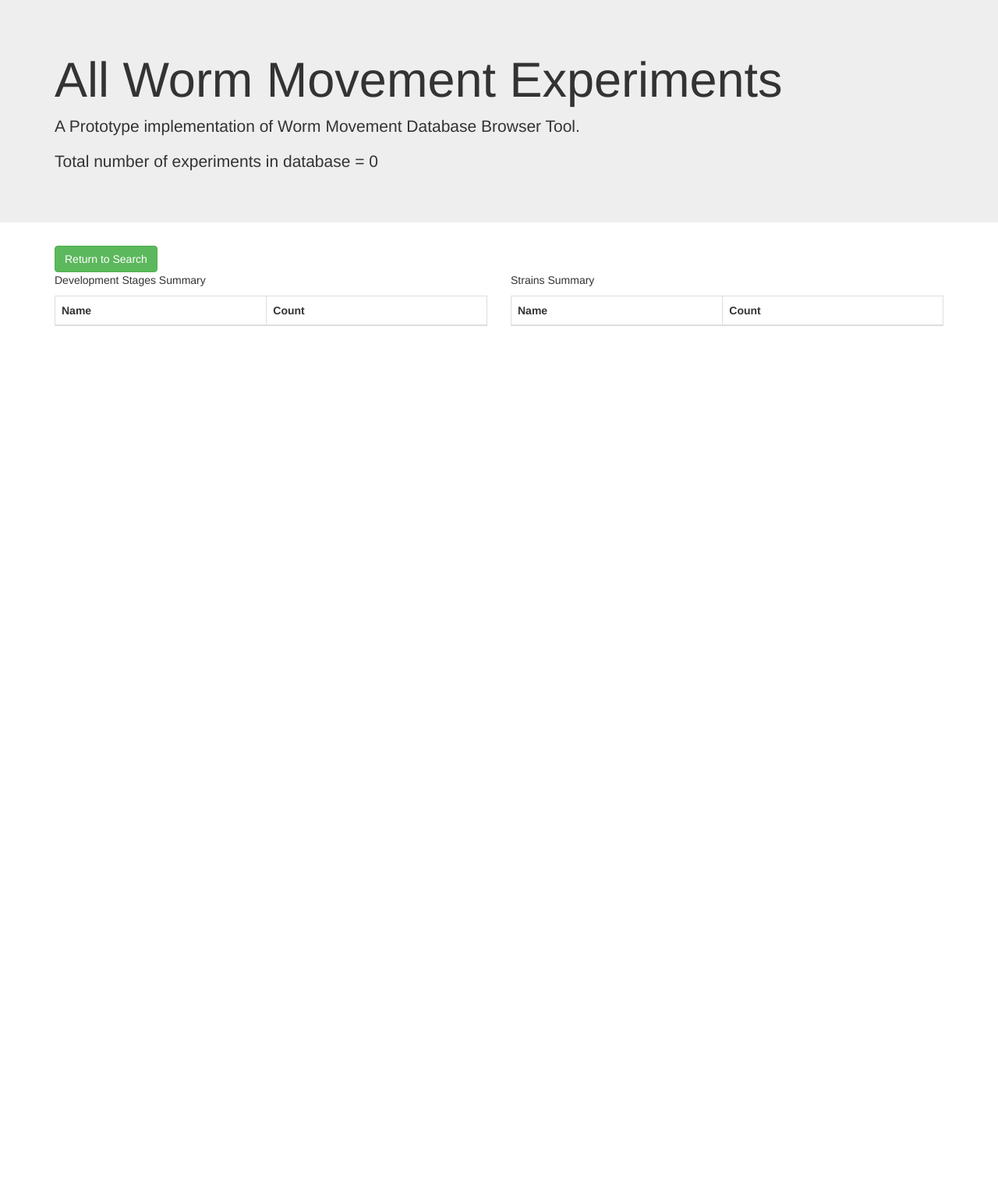
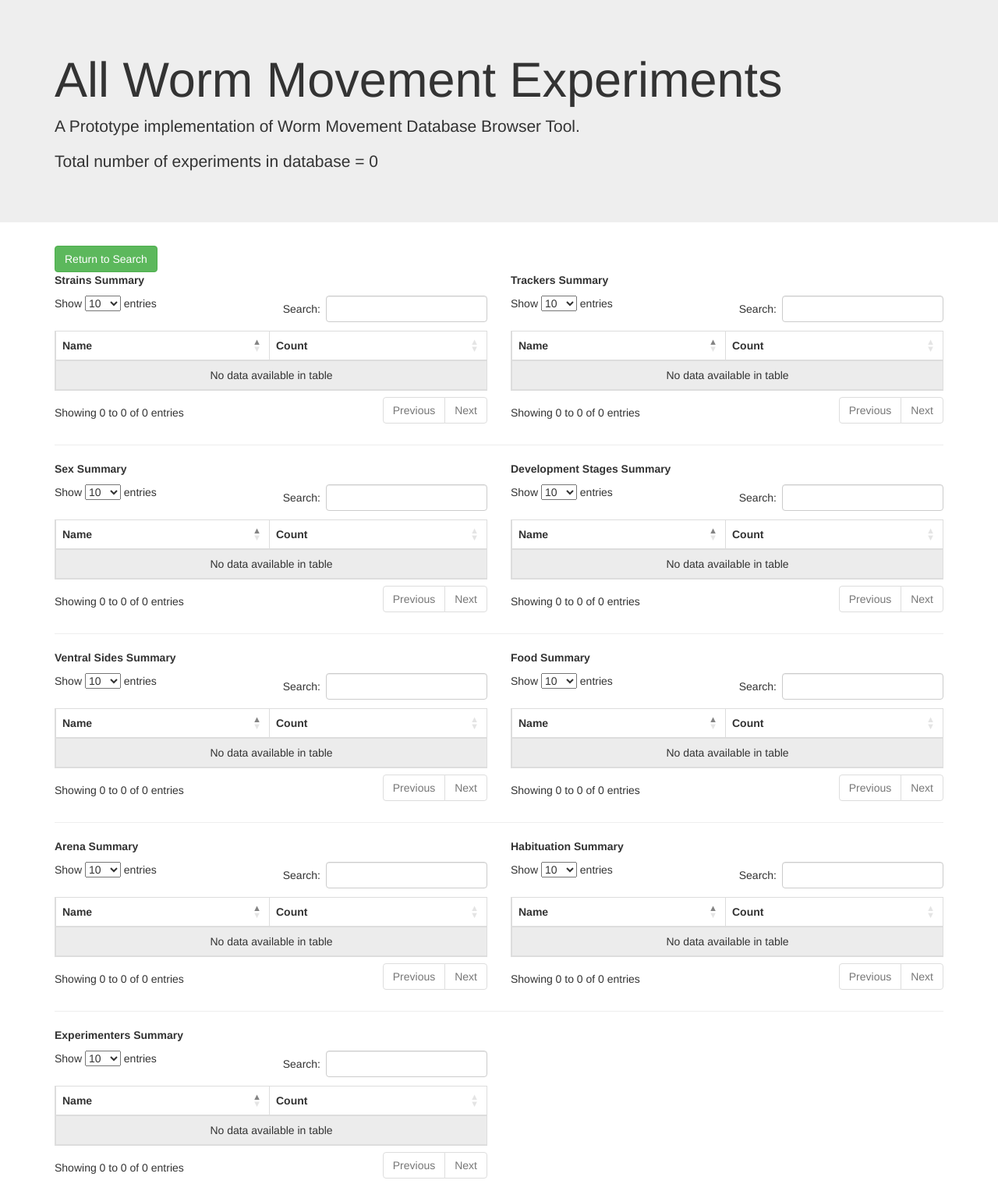
Before and after one commit to openworm/movement_cloud, a Django app: page /webworm/summary in a window 1280 px wide. Shown: the whole page at 78% size. Before the commit the page ends 418 px from the top, so only its background shows below. Run offline with Django 3.2, Linux system fonts and the light colour scheme; data that the repository does not hold is empty; some libraries are stand-ins or nearby versions.

Commit message:
Added support for automatic pagination of all data tables using the free tool DataTables (see https://datatables.net/) Added all other basic fields to the Database summary view. Note that null fields are given intuitive "None" or "Unknown" tags which currently cannot be searched for. It is also begining to look clear that Arena and Foods may require support for exact search terms given the existence of strict subset instances in the current test database.

```diff
--- /dev/null
+++ b/webworm/static/webworm/paginate-summary.js
@@ -0,0 +1,11 @@
+$(document).ready(function() {
+	$('#sum_strain').DataTable();
+	$('#sum_trackers').DataTable();
+	$('#sum_sex').DataTable();
+	$('#sum_dev').DataTable();
+	$('#sum_ventral').DataTable();
+	$('#sum_food').DataTable();
+	$('#sum_arena').DataTable();
+	$('#sum_habit').DataTable();
+	$('#sum_experimenter').DataTable();
+    } );
--- /dev/null
+++ b/webworm/static/webworm/paginate.js
@@ -0,0 +1,3 @@
+$(document).ready(function() {
+	$('#results').DataTable();
+    } );
--- a/webworm/templates/common/header.html
+++ b/webworm/templates/common/header.html
@@ -11,6 +11,10 @@
     <link rel="stylesheet" href="http://maxcdn.bootstrapcdn.com/bootstrap/3.3.7/css/bootstrap.min.css">
     <script src="https://ajax.googleapis.com/ajax/libs/jquery/1.12.4/jquery.min.js"></script>
     <script src="http://maxcdn.bootstrapcdn.com/bootstrap/3.3.7/js/bootstrap.min.js"></script>
+    <!-- For DataTable support -->
+    <link rel="stylesheet" href="//cdn.datatables.net/1.10.12/css/dataTables.bootstrap.min.css">
+    <script src="https://cdn.datatables.net/1.10.12/js/jquery.dataTables.min.js"></script>
+    <script src="https://cdn.datatables.net/1.10.12/js/dataTables.bootstrap.min.js"></script>
   </head>
 
   <header class="jumbotron subhead" id="overview">
--- a/webworm/templates/webworm/summary.html
+++ b/webworm/templates/webworm/summary.html
@@ -5,10 +5,72 @@
   <a href="{% url "index" %}" class="btn btn-success" role="button">Return to Search</a>
 </div>
 <div class="container">
+  <!-- Row 1 Strains and Trackers -->
   <div class="row">
     <div class="col-sm-6">
-      <p>Development Stages Summary</p>
-      <table class="table table-striped table-bordered table-responsive">
+      <p><b>Strains Summary</b></p>
+      <table id="sum_strain" class="table table-striped table-bordered table-responsive">
+	<thead>
+	  <tr>
+	    <th>Name</th>
+	    <th>Count</th>
+	  </tr>
+	</thead>
+	<tbody>
+	  {% for name, count in strain_counts %}
+	  <tr>
+	    <th>{{ name }}</th>
+	    <th>{{ count }}</th>
+	  </tr>
+	  {% endfor %}
+	</tbody>
+      </table>
+    </div>
+    <div class="col-sm-6">
+      <p><b>Trackers Summary</b></p>
+      <table id="sum_trackers" class="table table-striped table-bordered table-responsive">
+	<thead>
+	  <tr>
+	    <th>Name</th>
+	    <th>Count</th>
+	  </tr>
+	</thead>
+	<tbody>
+	  {% for name, count in trackers_counts %}
+	  <tr>
+	    <th>{{ name }}</th>
+	    <th>{{ count }}</th>
+	  </tr>
+	  {% endfor %}
+	</tbody>
+      </table>
+    </div>
+  </div>
+  <!-- Row 2 Sex and Development Stages -->
+  <hr>
+  <div class="row">
+    <div class="col-sm-6">
+      <p><b>Sex Summary</b></p>
+      <table id="sum_sex" class="table table-striped table-bordered table-responsive">
+	<thead>
+	  <tr>
+	    <th>Name</th>
+	    <th>Count</th>
+	  </tr>
+	</thead>
+	<tbody>
+	  {% for name, count in sex_counts %}
+	  <tr>
+	    <th>{{ name }}</th>
+	    <th>{{ count }}</th>
+	  </tr>
+	  {% endfor %}
+      </tbody>
+      </table>
+    </div>
+    <div class="col-sm-6">
+      <p><b>Development Stages Summary</b></p>
+      <table id="sum_dev" class="table table-striped table-bordered table-responsive">
 	<thead>
 	  <tr>
 	    <th>Name</th>
@@ -25,10 +87,13 @@
       </tbody>
       </table>
     </div>
-
+  </div>
+  <!-- Row 3  Ventral Sides and Food -->
+  <hr>
+  <div class="row">
     <div class="col-sm-6">
-      <p>Strains Summary</p>
-      <table class="table table-striped table-bordered table-responsive">
+      <p><b>Ventral Sides Summary</b></p>
+      <table id="sum_ventral" class="table table-striped table-bordered table-responsive">
 	<thead>
 	  <tr>
 	    <th>Name</th>
@@ -36,15 +101,101 @@
 	  </tr>
 	</thead>
 	<tbody>
-	  {% for name, count in strain_counts %}
+	  {% for name, count in ventral_counts %}
 	  <tr>
 	    <th>{{ name }}</th>
 	    <th>{{ count }}</th>
 	  </tr>
 	  {% endfor %}
-	</tbody>
+      </tbody>
+      </table>
+    </div>
+    <div class="col-sm-6">
+      <p><b>Food Summary</b></p>
+      <table id="sum_food" class="table table-striped table-bordered table-responsive">
+	<thead>
+	  <tr>
+	    <th>Name</th>
+	    <th>Count</th>
+	  </tr>
+	</thead>
+	<tbody>
+	  {% for name, count in food_counts %}
+	  <tr>
+	    <th>{{ name }}</th>
+	    <th>{{ count }}</th>
+	  </tr>
+	  {% endfor %}
+      </tbody>
+      </table>
+    </div>
+  </div>
+  <!-- Row 4 Arena and Habituation -->
+  <hr>
+  <div class="row">
+    <div class="col-sm-6">
+      <p><b>Arena Summary</b></p>
+      <table id="sum_arena" class="table table-striped table-bordered table-responsive">
+	<thead>
+	  <tr>
+	    <th>Name</th>
+	    <th>Count</th>
+	  </tr>
+	</thead>
+	<tbody>
+	  {% for name, count in arena_counts %}
+	  <tr>
+	    <th>{{ name }}</th>
+	    <th>{{ count }}</th>
+	  </tr>
+	  {% endfor %}
+      </tbody>
+      </table>
+    </div>
+    <div class="col-sm-6">
+      <p><b>Habituation Summary</b></p>
+      <table id="sum_habit" class="table table-striped table-bordered table-responsive">
+	<thead>
+	  <tr>
+	    <th>Name</th>
+	    <th>Count</th>
+	  </tr>
+	</thead>
+	<tbody>
+	  {% for name, count in habit_counts %}
+	  <tr>
+	    <th>{{ name }}</th>
+	    <th>{{ count }}</th>
+	  </tr>
+	  {% endfor %}
+      </tbody>
+      </table>
+    </div>
+  </div>
+  <!-- Row 5 Experimenters  -->
+  <hr>
+  <div class="row">
+    <div class="col-sm-6">
+      <p><b>Experimenters Summary</b></p>
+      <table id="sum_experimenter" class="table table-striped table-bordered table-responsive">
+	<thead>
+	  <tr>
+	    <th>Name</th>
+	    <th>Count</th>
+	  </tr>
+	</thead>
+	<tbody>
+	  {% for name, count in experimenter_counts %}
+	  <tr>
+	    <th>{{ name }}</th>
+	    <th>{{ count }}</th>
+	  </tr>
+	  {% endfor %}
+      </tbody>
       </table>
     </div>
   </div>
 </div>
+{% load static %}
+<script src="{% static "webworm/paginate-summary.js" %}"></script>
 {% endblock %}
--- a/webworm/templates/webworm/tables.html
+++ b/webworm/templates/webworm/tables.html
@@ -8,7 +8,7 @@
 <div class="container">
 <h2>Experiments</h2>
 <p>Total number of experiments selected = {{ experiment_count }} </p>
-<table class="table table-striped table-bordered table-responsive">
+<table id="results" class="table table-striped table-bordered table-responsive">
   <thead>
     <tr>
       <!-- Hardcoded for now. There are Django methods for these -->
@@ -44,4 +44,6 @@
   </tbody>
 </table>
 </div>
+{% load static %}
+<script src="{% static "webworm/paginate.js" %}"></script>
 {% endblock %}
--- a/webworm/views.py
+++ b/webworm/views.py
@@ -17,8 +17,12 @@ def index(request):
 def summary(request):
     experiments_list = Experiments.objects.all();
     db_experiment_count = experiments_list.count();
-#    arena_list = Arenas.objects.order_by('name').distinct('name');
-#    arena_count = arena_list.count();
+
+    # Experiment does not make sense
+    # Experiment date does not make sense ... though it might be nice to specify
+    #   the range of dates.
+
+    # Strains
     strain_list = Strains.objects.order_by('name').values_list('name', flat=True).distinct();
     strain_counts = {};
     for element in strain_list:
@@ -28,6 +32,27 @@ def summary(request):
             strain_counts['None'] = experiments_list.filter(strain__name__exact=element).count();
     strain_counts = sorted(strain_counts.items());
 
+    # Trackers
+    trackers_list = Trackers.objects.order_by('name').values_list('name', flat=True).distinct();
+    trackers_counts = {};
+    for element in trackers_list:
+        if element:
+            trackers_counts[element] = experiments_list.filter(tracker__name__exact=element).count();
+        else:
+            trackers_counts['Unknown'] = experiments_list.filter(tracker__name__exact=element).count();
+    trackers_counts = sorted(trackers_counts.items());
+
+    # Sex - should we even need to have this field discoverable?
+    sex_list = Sexes.objects.order_by('name').values_list('name', flat=True).distinct();
+    sex_counts = {};
+    for element in sex_list:
+        if element:
+            sex_counts[element] = experiments_list.filter(sex__name__exact=element).count();
+        else:
+            sex_counts['Unknown'] = experiments_list.filter(sex__name__exact=element).count();
+    sex_counts = sorted(sex_counts.items());
+
+    # Development Stages
     dev_stage_list = DevelopmentalStages.objects.order_by('name').values_list('name', flat=True).distinct();
     dev_stage_counts = {};
     for element in dev_stage_list:
@@ -35,12 +60,69 @@ def summary(request):
             dev_stage_counts[element] = experiments_list.filter(developmental_stage__name__exact=element).count();
         else:
             dev_stage_counts['None'] = experiments_list.filter(developmental_stage__name__exact=element).count();
-
     dev_stage_counts = sorted(dev_stage_counts.items());
 
-    context = {'db_experiment_count': db_experiment_count,
+    # Ventral Side - again, should we even need this?
+    ventral_list = VentralSides.objects.order_by('name').values_list('name', flat=True).distinct();
+    ventral_counts = {};
+    for element in ventral_list:
+        if element:
+            ventral_counts[element] = experiments_list.filter(ventral_side__name__exact=element).count();
+        else:
+            ventral_counts['Unknown'] = experiments_list.filter(ventral_side__name__exact=element).count();
+    ventral_counts = sorted(ventral_counts.items());
+
+    # Food
+    food_list = Foods.objects.order_by('name').values_list('name', flat=True).distinct();
+    food_counts = {};
+    for element in food_list:
+        if element:
+            food_counts[element] = experiments_list.filter(food__name__exact=element).count();
+        else:
+            food_counts['Unknown'] = experiments_list.filter(food__name__exact=element).count();
+    food_counts = sorted(food_counts.items());
+
+    # Arena - I'm assuming this has valid categories instead of being a free-form descriptor
+    arena_list = Arenas.objects.order_by('name').values_list('name', flat=True).distinct();
+    arena_counts = {};
+    for element in arena_list:
+        if element:
+            arena_counts[element] = experiments_list.filter(arena__name__exact=element).count();
+        else:
+            arena_counts['None'] = experiments_list.filter(arena__name__exact=element).count();
+    arena_counts = sorted(arena_counts.items());
+
+    # Habituation really ought to be a time-based field
+    habit_list = Habituations.objects.order_by('name').values_list('name', flat=True).distinct();
+    habit_counts = {};
+    for element in habit_list:
+        if element:
+            habit_counts[element] = experiments_list.filter(habituation__name__exact=element).count();
+        else:
+            habit_counts['Unknown'] = experiments_list.filter(habituation__name__exact=element).count();
+    habit_counts = sorted(habit_counts.items());
+
+    # Experimenter
+    experimenter_list = Experimenters.objects.order_by('name').values_list('name', flat=True).distinct();
+    experimenter_counts = {};
+    for element in experimenter_list:
+        if element:
+            experimenter_counts[element] = experiments_list.filter(experimenter__name__exact=element).count();
+        else:
+            experimenter_counts['Unknown'] = experiments_list.filter(experimenter__name__exact=element).count();
+    experimenter_counts = sorted(experimenter_counts.items());
+
+
+    context = {'strain_counts': strain_counts,
+               'trackers_counts': trackers_counts,
+               'sex_counts': sex_counts,
                'dev_stage_counts': dev_stage_counts,
-               'strain_counts': strain_counts}
+               'ventral_counts': ventral_counts,
+               'food_counts': food_counts,
+               'arena_counts': arena_counts,
+               'habit_counts': habit_counts,
+               'experimenter_counts': experimenter_counts,
+               'db_experiment_count': db_experiment_count}
     return render(request, 'webworm/summary.html', context);
 
 def tables(request):
```
